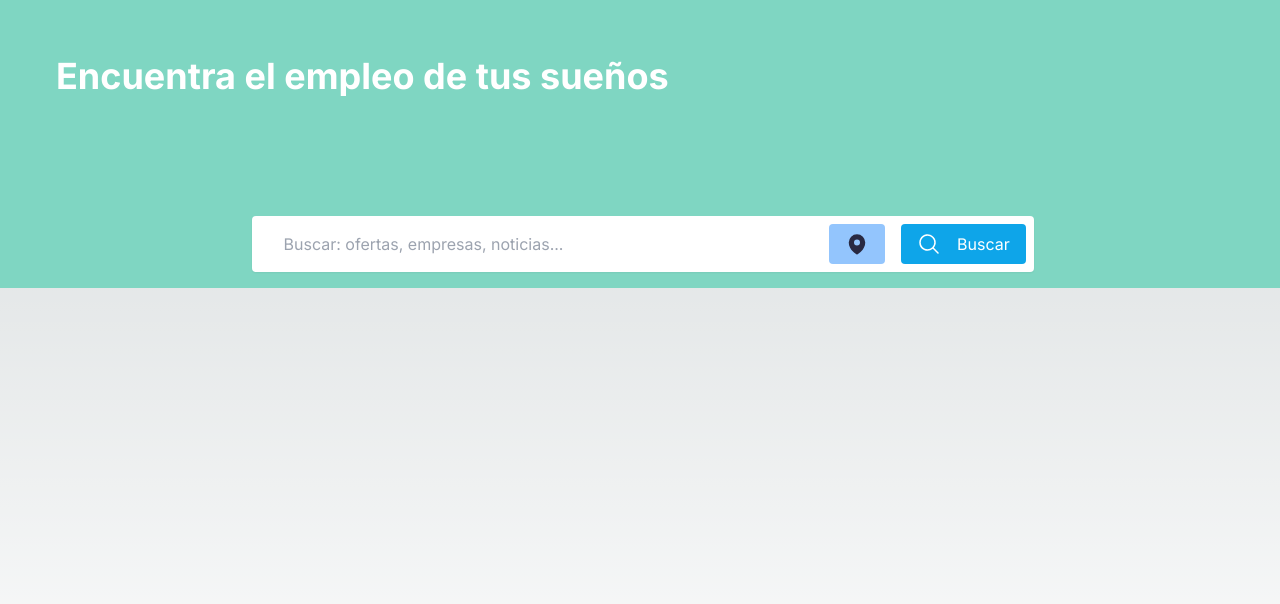
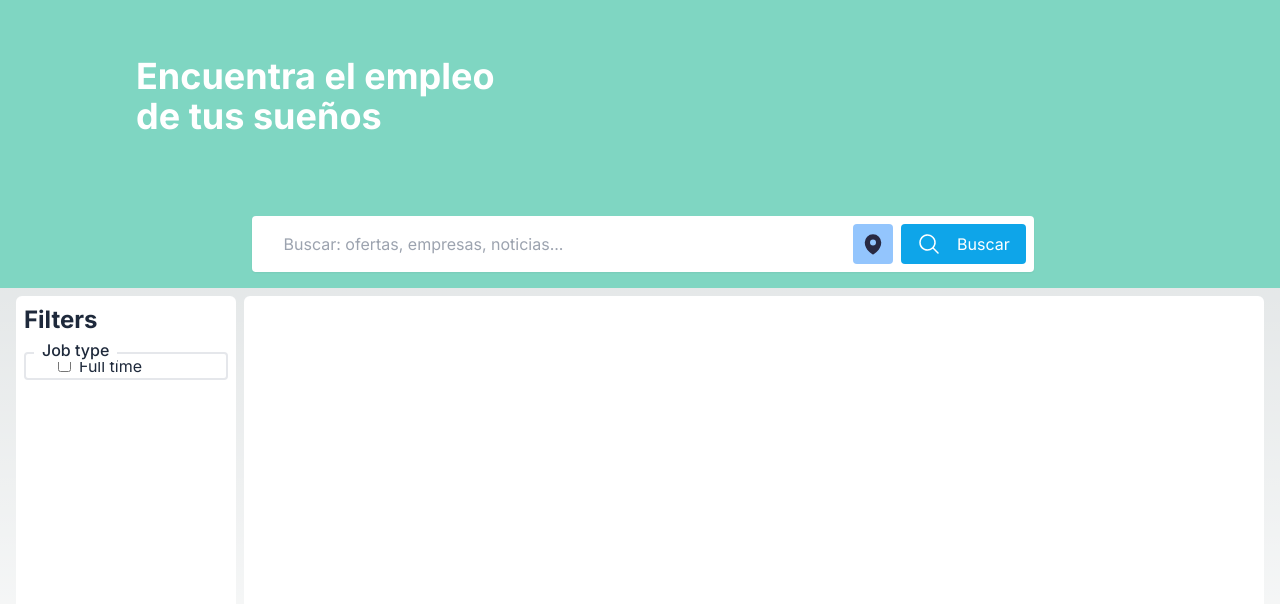
Before and after one commit to AntCross0/fastjobs-frontend, a Next.js app: page / in a window 1280 px wide. Shown: the top 604 px of the page. Built offline with nearby package versions, Linux system fonts and the light colour scheme.

Commit message:
main content structure

```diff
--- a/app/layout.js
+++ b/app/layout.js
@@ -4,8 +4,8 @@ import { Inter } from 'next/font/google'
 const inter = Inter({ subsets: ['latin'] })
 
 export const metadata = {
-  title: 'Create Next App',
-  description: 'Generated by create next app',
+  title: 'Fast Jobs | Frontend',
+  description: 'Fast jobs',
 }
 
 export default function RootLayout({ children }) {
--- a/app/page.js
+++ b/app/page.js
@@ -2,17 +2,17 @@ import Image from 'next/image'
 
 export default function Home() {
   return (
-    <main className="flex min-h-screen flex-col items-center justify-between ">
+    <main className="flex min-h-screen flex-col items-center gap-2 text-slate-800 ">
       <div className='relative min-w-full bg-[#7FD6C2] h-72 p-14'>
-          <h2 className='font-bold text-4xl text-white line-clamp-2'>Encuentra el empleo de tus sueños</h2>
+          <h2 className='ml-20 font-bold text-4xl text-white w-96'>Encuentra el empleo de tus sueños</h2>
           <div className='absolute bottom-4 w-11/12'>
-              <form className='transition-all w-4/6 rounded bg-white mx-auto pl-8 pr-2 py-2 text-slate-900 flex flex-row gap-4 shadow-sm'>
-                <input className='w-full outline-none ring-none border-none' type='text' placeholder='Buscar: ofertas, empresas, noticias...'></input>
-                <button className='transition-all py-2 px-4 rounded bg-blue-300 text-[#282942] font-normal flex flex-row gap-4 hover:bg-blue-400'>
+              <form className='transition-all w-4/6 rounded bg-white mx-auto pl-8 pr-2 py-2 text-slate-900 flex flex-row gap-2 shadow-sm'>
+                <input className='w-full outline-none ring-none border-none placeholder:truncate' type='text' placeholder='Buscar: ofertas, empresas, noticias...'></input>
+                <button className='transition-all py-2 px-2 rounded bg-blue-300 text-[#282942] font-normal  hover:bg-blue-400'>
                   <svg xmlns="http://www.w3.org/2000/svg" viewBox="0 0 24 24" fill="currentColor" className="w-6 h-6">
                     <path fillRule="evenodd" d="M11.54 22.351l.07.04.028.016a.76.76 0 00.723 0l.028-.015.071-.041a16.975 16.975 0 001.144-.742 19.58 19.58 0 002.683-2.282c1.944-1.99 3.963-4.98 3.963-8.827a8.25 8.25 0 00-16.5 0c0 3.846 2.02 6.837 3.963 8.827a19.58 19.58 0 002.682 2.282 16.975 16.975 0 001.145.742zM12 13.5a3 3 0 100-6 3 3 0 000 6z" clipRule="evenodd" />
                   </svg></button>
-                <button className='transition-all py-2 px-4 rounded bg-sky-500 text-white font-normal flex flex-row gap-4 hover:bg-sky-600'>
+                <button className=' transition-all py-2 px-4 rounded bg-sky-500 text-white font-normal flex flex-row gap-4 hover:bg-sky-600'>
                   <svg xmlns="http://www.w3.org/2000/svg" viewBox="0 0 24 24" fill="currentColor" className="w-6 h-6">
                     <path fillRule="evenodd" d="M10.5 3.75a6.75 6.75 0 100 13.5 6.75 6.75 0 000-13.5zM2.25 10.5a8.25 8.25 0 1114.59 5.28l4.69 4.69a.75.75 0 11-1.06 1.06l-4.69-4.69A8.25 8.25 0 012.25 10.5z" clipRule="evenodd" />
                   </svg>
@@ -20,6 +20,23 @@ export default function Home() {
               </form>
           </div>
       </div>
+      <div className='w-full px-4 grid grid-cols-[220px_1fr] grid-flow-col gap-2  h-96 '>
+        <aside className='w-full bg-white rounded-md p-2 flex flex-col gap-4'>
+          <h4 className='font-bold text-2xl'>Filters</h4>
+              <form className='relative flex flex-col justify-start mx-auto w-full gap-2 border-2 rounded'>
+                <label className='mx-2 absolute bg-white bottom-4 px-2 font-medium text-md'>Job type</label>
+                <div className='inline space-x-2'>
+                <input type='checkbox' className='place-self-start ml-8 '></input>
+                <label className=''>Full time</label>
+                </div>
+
+
+              </form>
+        </aside>
+        <div className='w-full bg-white rounded-md p-2'>
+
+        </div>
+      </div>
     </main>
   )
 }
```
